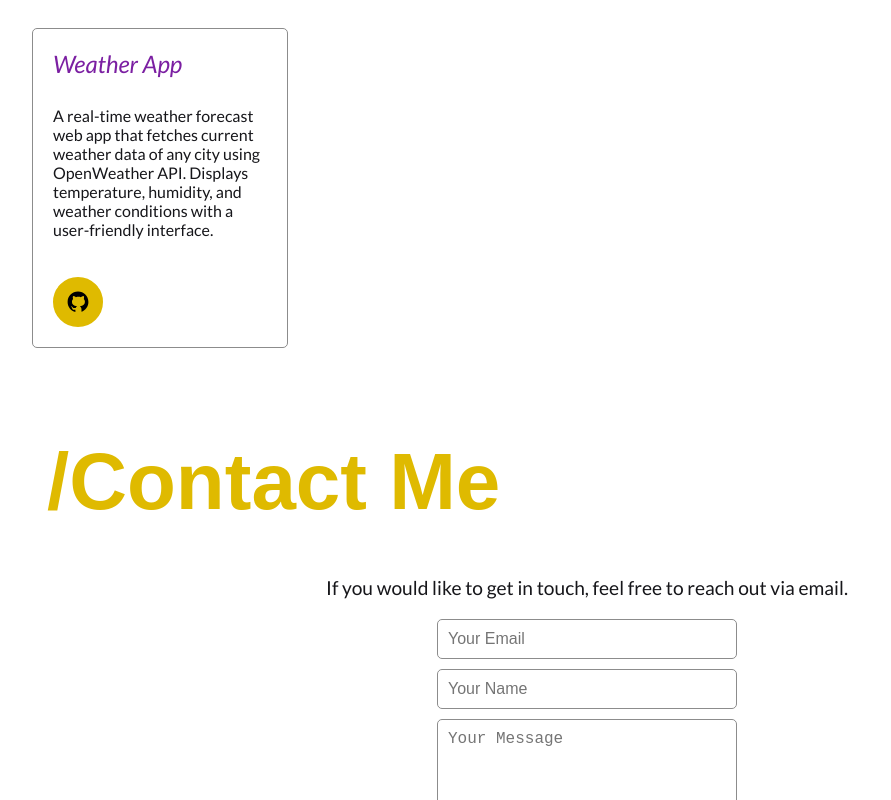
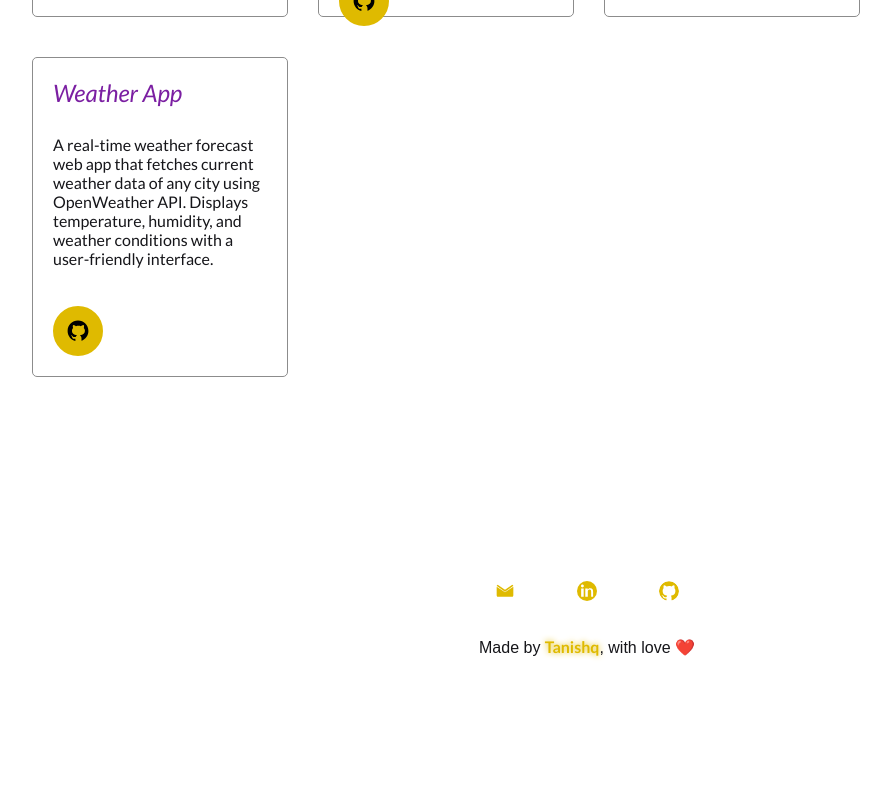
Before and after one commit to tanishq2526/Tanishq-portfolio, a React (Create React App) app: page / in a window 1280 px wide. Shown: the part 2000-2800 px from the top of the page, without its empty margins (53-944 px from the left). After the commit the page ends 2697 px from the top, so only its background shows below. Built offline with nearby package versions, Linux system fonts and the light colour scheme.

Commit message:
Footer changes

```diff
--- a/src/App.js
+++ b/src/App.js
@@ -1,10 +1,10 @@
 
-// import './App.css';
+import './App.css';
 import Navbar from './component/Navbar';
 import HeroSection from './component/HeroSection';
 import Projects from './component/Projects';
 import About from './component/About';
-import Contact from './component/Contact';
+import SocialLinks from './component/footersocial';
 
 function App() {
   return (
@@ -13,8 +13,7 @@ function App() {
       <HeroSection />
       <About />
       <Projects />
-      <Contact />
-
+      <SocialLinks />
     </div>
   );
 }
--- a/src/CSS/HeroSection.css
+++ b/src/CSS/HeroSection.css
@@ -65,34 +65,36 @@
     color: var(--color-text);
 
 }
-
 .social-medias {
     display: flex;
-    gap: 20px;
+    flex-wrap: wrap;
+    justify-content: center;
+    align-items: center;
+    gap: 24px;
     margin-top: 30px;
-    justify-content: flex-end;
-    align-items: center;
-}
-
-.cta-button svg {
-    width: 24px;
-    height: 24px;
-    fill: var(--color-accent);
-    border-radius: 50%;
-    z-index: 1000;
 }
 
 .cta-button {
     position: relative;
     display: flex;
     align-items: center;
+    justify-content: center;
     background-color: transparent;
     border: none;
-    padding: 10px 20px;
+    padding: 10px;
     border-radius: 50%;
     cursor: pointer;
     font-size: 16px;
     transition: box-shadow 0.3s ease;
+}
+
+.cta-button svg {
+    width: 32px;
+    height: 32px;
+    fill: var(--color-accent);
+    background-color: var(--color-bg);
+    border-radius: 50%;
+    padding: 6px;
 }
 
 .cta-button .tooltip {
@@ -105,9 +107,9 @@
     border-radius: 6px;
     padding: 5px 10px;
     position: absolute;
-    left: 0%;
-    top: 120%;
-    transform: translateY(-50%);
+    left: 50%;
+    top: 110%;
+    transform: translateX(-50%);
     z-index: 1001;
     transition: opacity 0.3s;
     white-space: nowrap;
@@ -117,6 +119,13 @@
     visibility: visible;
     opacity: 1;
 }
+
+.cta-button:hover svg {
+    transform: scale(1.1);
+    transition: transform 0.3s ease;
+    box-shadow: 0 10px 16px rgba(224, 247, 107, 0.715);
+}
+
 
 button.cta-button:hover svg {
     transform: scale(1.1);
@@ -143,7 +152,7 @@ button.cta-button:hover svg {
     .hero-section {
         height: auto;
         padding: 20px;
-        text-align: center;
+        text-align: left;
     }
 
     .hero-section h1 {
@@ -160,17 +169,19 @@ button.cta-button:hover svg {
     }
     .hero-content p {
         font-size: 1rem;
+        direction: ltr;
     }
-    .social-medias {
+    /* .social-medias {
+        display: flex;
         flex-direction: column;
         align-items: center;
-    }
+    }*/
     .cta-button {
         margin-top: 20px;
     }
     .cta-button svg {
-        width: 20px;
-        height: 20px;
+        width: 30px;
+        height: 30px;
     }
     .cta-button .tooltip {
         left: 50%;
@@ -184,6 +195,18 @@ button.cta-button:hover svg {
 
     .cta-button {
         margin-top: 20px;
+
     }
 
+    .social-medias {
+        gap: 16px;
+    }
+
+    .cta-button svg {
+        width: 42px;
+        height: 42px;
+    }
+
+
+
 }
--- a/src/CSS/contact.css
+++ /dev/null
@@ -1,80 +0,0 @@
-.contact-section{
-    padding: 30px 100px;
-    /* padding-right: 100px; */
-    /* text-align: left; */
-}
-
-.contact-section p{
-    text-align: center;
-    font-size: 1.2rem;
-    margin-bottom: 20px;
-    color: var(--color-text);
-}
-
-.contact-form {
-    display: flex;
-    flex-direction: column;
-    align-items: center;
-}
-
-.contact-form label {
-    margin-bottom: 10px;
-}
-
-.contact-form input {
-    padding: 10px;
-    margin-bottom: 10px;
-    border: 1px solid var(--color-border);
-    border-radius: 5px;
-    width: 300px;
-    background-color: transparent;
-    color: var(--color-text);
-}
-
-.contact-form button {
-    padding: 10px 20px;
-    background-color: var(--color-accent);
-    color: var(--color-text);
-    border: none;
-    border-radius: 5px;
-    cursor: pointer;
-    font-size: 16px;
-    transition: background 0.3s ease;
-}
-
-.contact-form button:hover {
-    background-color: var(--color-accent);
-}
-
-.contact-input {
-    background-color: transparent;
-    color: var(--color-text);
-    font-size: 1rem;
-}
-.contact-textarea {
-    background-color: transparent;
-    color: var(--color-text);
-    font-size: 1rem;
-    padding: 10px;
-    margin-bottom: 10px;
-    border: 1px solid var(--color-border);
-    border-radius: 5px;
-    width: 300px;
-    resize: vertical;
-}
-
-@media screen and (max-width: 768px) {
-    .contact-section {
-        padding: 20px;
-    }
-    .contact-form input,
-    .contact-form textarea {
-        width: 100%;
-        max-width: 400px;
-    }
-    .contact-form button {
-        width: 100%;
-        max-width: 400px;
-    }
-
-}
--- /dev/null
+++ b/src/CSS/footersocial.css
@@ -0,0 +1,103 @@
+.social-links-wrapper {
+    padding: 40px 20px;
+    background-color: var(--color-bg-secondary); /* optional background for footer */
+    text-align: center;
+    margin-top: 60px;
+}
+
+.social-medias {
+    display: flex;
+    justify-content: center;
+    align-items: center;
+    flex-wrap: wrap;
+    gap: 30px;
+    margin-bottom: 20px;
+}
+
+.cta-button {
+    position: relative;
+    display: flex;
+    align-items: center;
+    background-color: transparent;
+    border: none;
+    padding: 10px;
+    border-radius: 50%;
+    cursor: pointer;
+    font-size: 16px;
+    transition: box-shadow 0.3s ease;
+}
+
+.cta-button svg {
+    width: 32px;
+    height: 32px;
+    fill: var(--color-accent);
+    border-radius: 50%;
+}
+
+.cta-button .tooltip {
+    visibility: hidden;
+    font-size: 0.7rem;
+    opacity: 0;
+    background-color: var(--color-accent);
+    color: var(--color-bg);
+    text-align: center;
+    border-radius: 6px;
+    padding: 5px 10px;
+    position: absolute;
+    left: 50%;
+    top: 120%;
+    transform: translateX(-50%);
+    z-index: 1001;
+    transition: opacity 0.3s;
+    white-space: nowrap;
+}
+
+.cta-button:hover .tooltip {
+    visibility: visible;
+    opacity: 1;
+}
+
+.cta-button:hover svg {
+    transform: scale(1.1);
+    transition: transform 0.3s ease;
+    box-shadow: 0 10px 16px rgba(224, 247, 107, 0.715);
+}
+
+.footer-note {
+    font-size: 1rem;
+    color: var(--color-primary);
+    font-weight: 400;
+    margin-top: 20px;
+}
+
+.footer-note span {
+    color: var(--color-accent);
+    font-weight: bold;
+    text-shadow: 0 0 6px var(--color-accent);
+}
+
+@media screen and (max-width: 768px) {
+    .social-medias {
+        flex-direction: row;
+        justify-content: center;
+        flex-wrap: wrap;
+        gap: 16px;
+        margin-top: 20px;
+    }
+
+    .cta-button {
+        padding: 10px;
+        margin: 0;
+    }
+
+    .cta-button svg {
+        width: 28px;
+        height: 28px;
+    }
+
+    .cta-button .tooltip {
+        left: 50%;
+        transform: translateX(-50%);
+        top: 110%;
+    }
+}
--- a/src/component/About.jsx
+++ b/src/component/About.jsx
@@ -6,7 +6,7 @@ const About = () => {
             <div className="intro">
                 <h2 className="heading">/about me-</h2>
                 <p>
-                    Hey there! I'm <span className="highlight-text">Tanishq Soni</span> — a self taught developer with a curious mind and a keyboard that's been through countless lines of trial, error, and breakthroughs. My journey started with a simple goal: build a Discord bot for fun. But that little experiment unlocked a world I couldn't look away from. Since then, I've been diving deep into full-stack web development, backend systems, and everything in between.</p>
+                    Hello! I'm <span className='highlight-text'>Tanishq Soni</span> — a self-taught developer with a deep curiosity for technology and a relentless drive to build meaningful digital experiences. What began as a fascination with how things work soon evolved into a passion for full-stack web development, backend systems, and scalable architecture. I thrive on turning complex problems into elegant, functional solutions — and I'm always exploring new tools, technologies, and ideas to push my craft forward</p>
             </div>
             <code><div className="technologies">
     <h2>/ Technologies I Use </h2>
--- a/src/component/Contact.jsx
+++ /dev/null
@@ -1,72 +0,0 @@
-import React, { useState } from 'react';
-import axios from 'axios';
-import '../CSS/contact.css';
-
-const Contact = () => {
-    const [email, setEmail] = useState('');
-    const [name, setName] = useState('');
-    const [message, setMessage] = useState('');
-
-    const handleSubmit = async (e) => {
-        e.preventDefault();
-
-        try {
-            const res = await axios.post('http://localhost:5000/api/messages', {
-                email,
-                name,
-                message
-            });
-
-            console.log(res.data);
-            alert('Message Sent!');
-
-            setEmail('');
-            setName('');
-            setMessage('');
-
-        } catch (err) {
-            console.error(err);
-            alert('Failed to send message');
-        }
-    };
-
-    return (
-        <div className="contact-section">
-            <h2 className='heading'>/Contact Me</h2>
-            <p>
-                If you would like to get in touch, feel free to reach out via email.
-            </p>
-            <form className="contact-form" onSubmit={handleSubmit}>
-
-                <input
-                    className='contact-input'
-                    type="email"
-                    placeholder="Your Email"
-                    value={email}
-                    onChange={(e) => setEmail(e.target.value)}
-                    required
-                />
-                <input
-                    type="text"
-                    className="contact-input"
-                    placeholder='Your Name'
-                    value={name}
-                    onChange={(e) => setName(e.target.value)}
-                    required
-                />
-                <textarea
-                    className='contact-textarea'
-                    placeholder="Your Message"
-                    rows="4"
-                    value={message}
-                    onChange={(e) => setMessage(e.target.value)}
-                    required
-                ></textarea>
-
-                <button type="submit">Submit</button>
-            </form>
-        </div>
-    );
-};
-
-export default Contact;
--- /dev/null
+++ b/src/component/footersocial.jsx
@@ -0,0 +1,39 @@
+import React from 'react';
+import '../CSS/footersocial.css';
+
+const SocialLinks = () => {
+    return (
+        <div className="social-links-wrapper">
+            <div className="social-medias">
+
+                <a className="cta-button" href="https://mail.google.com/mail/?view=cm&fs=1&to=tanishq.25.ts@gmail.com" target="_blank" rel="noopener noreferrer">
+                <svg xmlns="http://www.w3.org/2000/svg" width="48" height="48" viewBox="0 0 24 24">
+                <path d="M12 13.5L2 6.75V18a1 1 0 001 1h18a1 1 0 001-1V6.75L12 13.5zm10-9h-1.2L12 10.5 3.2 4.5H2a1 1 0 00-1 1V5l11 8 11-8v-.5a1 1 0 00-1-1z"/>
+                 </svg>
+                <span className="tooltip">GMAIL</span>
+               </a>
+
+
+                <a className="cta-button" href="https://www.linkedin.com/in/Tanishq-Soni2005" target="_blank" rel="noopener noreferrer">
+                    <svg xmlns="http://www.w3.org/2000/svg" width="48" height="48" viewBox="0 0 24 24">
+                        <path d="M19 0h-14C2.24 0 0 2.24 0 5v14c0 2.76 2.24 5 5 5h14c2.76 0 5-2.24 5-5V5c0-2.76-2.24-5-5-5zM8 19H5v-10h3v10zm-1.5-11.27c-.96 0-1.75-.78-1.75-1.75S5.54 4.23 6.5 4.23s1.75.78 1.75 1.75-.78 1.75-1.75 1.75zM20 19h-3v-5.6c0-1.34-.03-3.06-1.87-3.06-1.87 0-2.16 1.46-2.16 2.97V19h-3v-10h2.88v1.37h.04c.4-.76 1.38-1.56 2.85-1.56 3.04 0 3.6 2 3.6 4.61V19z"/>
+                    </svg>
+                    <span className="tooltip">LINKEDIN</span>
+                </a>
+
+                <a className="cta-button" href="https://github.com/tanishq2526" target="_blank" rel="noopener noreferrer">
+                    <svg xmlns="http://www.w3.org/2000/svg" width="48" height="48" viewBox="0 0 24 24">
+                        <path d="M12 .3c-6.63 0-12 5.37-12 12 0 5.3 3.44 9.8 8.21 11.38.6.11.82-.26.82-.58v-2.23c-3.34.73-4.03-1.42-4.03-1.42-.55-1.39-1.33-1.76-1.33-1.76-1.09-.74.08-.73.08-.73 1.21.08 1.84 1.24 1.84 1.24 1.07 1.83 2.81 1.3 3.5.99.11-.77.42-1.3.76-1.6-2.67-.31-5.47-1.33-5.47-5.93 0-1.31.47-2.38 1.24-3.22-.12-.3-.53-1.52.12-3.17 0 0 1.01-.32 3.3 1.23a11.5 11.5 0 013-.4c1.02.01 2.05.14 3 .4 2.29-1.55 3.3-1.23 3.3-1.23.65 1.65.24 2.87.12 3.17.77.84 1.24 1.91 1.24 3.22 0 4.61-2.8 5.62-5.47 5.92.43.37.82 1.1.82 2.22v3.29c0 .32.22.69.82.58C20.56 22.1 24 17.6 24 12.3c0-6.63-5.37-12-12-12z"/>
+                    </svg>
+                    <span className="tooltip">GITHUB</span>
+                </a>
+            </div>
+
+            <div className="footer-note">
+                Made by <span>Tanishq</span>, with love ❤️
+            </div>
+        </div>
+    );
+};
+
+export default SocialLinks;
```
Also changed, not shown: src/component/HeroSection.jsx (+14 -6 lines).
